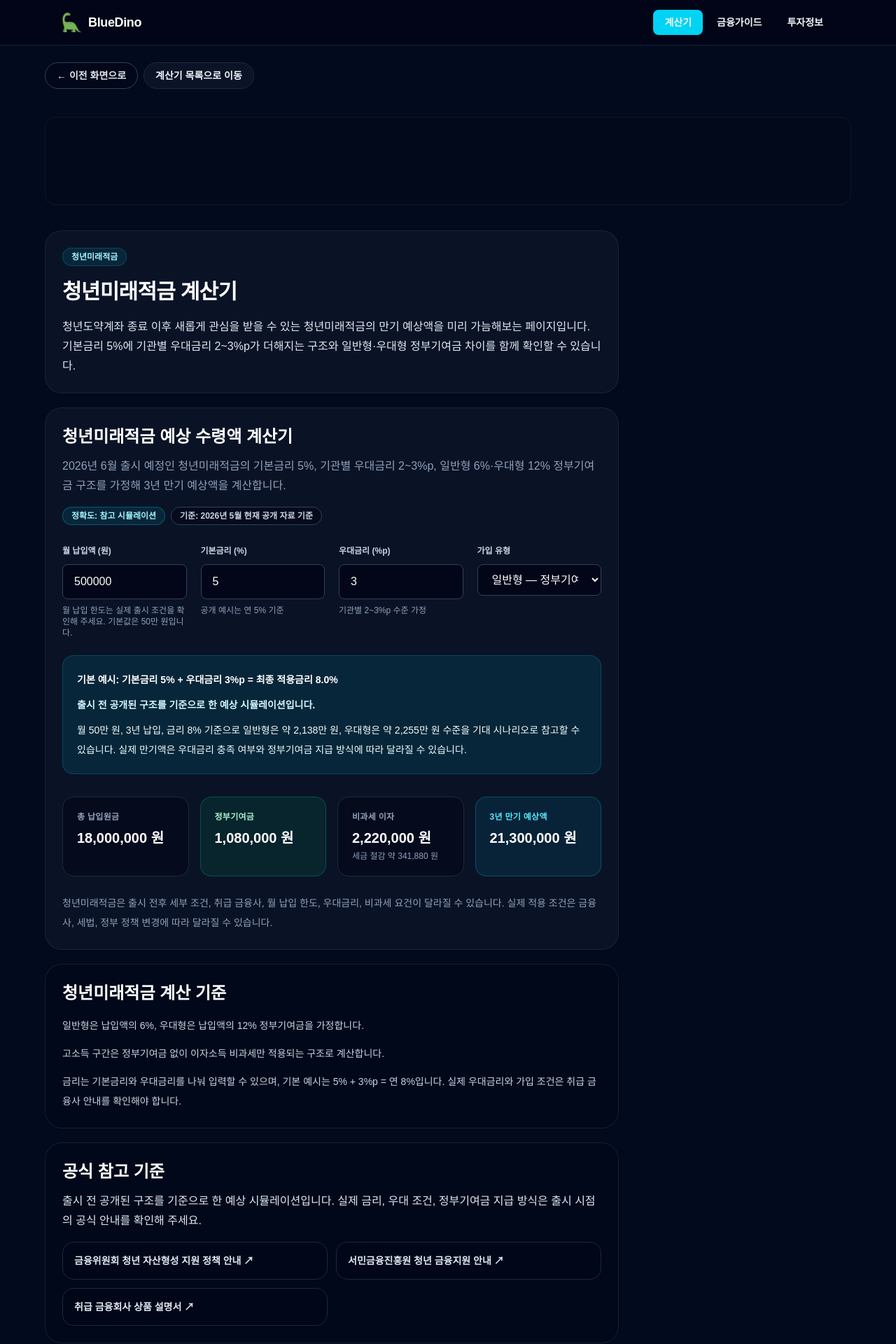
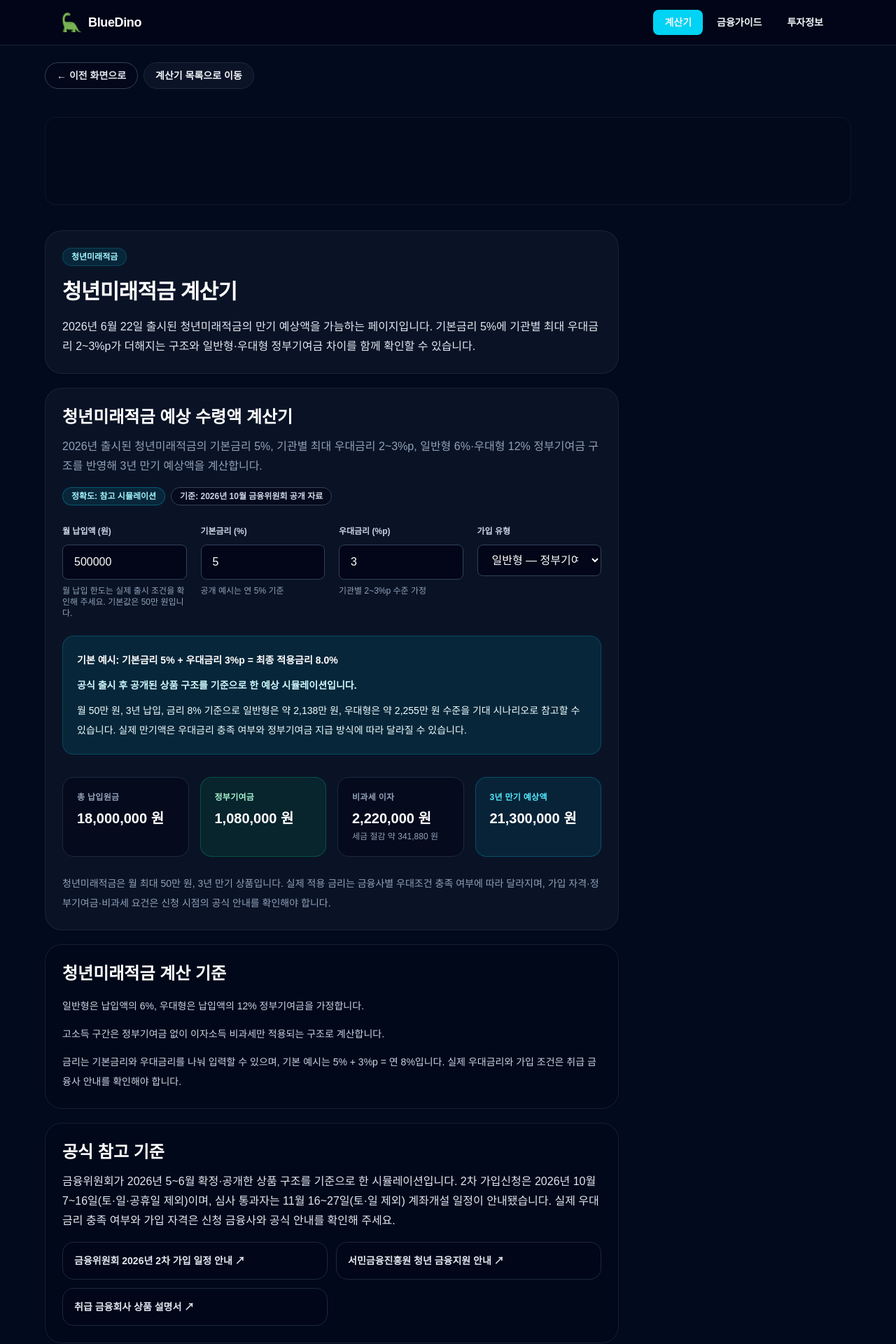
Before and after one commit to afternoonkim/bluedino, a Next.js app: page /cal/youth-future-savings in a window 1280 px wide. Shown: the top 1920 px of the page at 70% size. Built offline with nearby package versions, Linux system fonts and the light colour scheme; no server answers.

Commit message:
maintenance: refresh youth future savings guidance 2026-10-02

```diff
--- a/app/cal/youth-future-savings/YouthFutureSavingsClient.tsx
+++ b/app/cal/youth-future-savings/YouthFutureSavingsClient.tsx
@@ -41,10 +41,10 @@ export default function YouthFutureSavingsClient() {
   return (
     <section className="bd-card bd-card-padding">
       <h2 className="bd-title-md">청년미래적금 예상 수령액 계산기</h2>
-      <p className="bd-text-sub mt-3">2026년 6월 출시 예정인 청년미래적금의 기본금리 5%, 기관별 우대금리 2~3%p, 일반형 6%·우대형 12% 정부기여금 구조를 가정해 3년 만기 예상액을 계산합니다.</p>
+      <p className="bd-text-sub mt-3">2026년 출시된 청년미래적금의 기본금리 5%, 기관별 최대 우대금리 2~3%p, 일반형 6%·우대형 12% 정부기여금 구조를 반영해 3년 만기 예상액을 계산합니다.</p>
       <div className="mt-4 flex flex-wrap gap-2 text-xs font-semibold text-slate-300">
         <span className="rounded-full border border-cyan-400/30 bg-cyan-400/10 px-3 py-1 text-cyan-200">정확도: 참고 시뮬레이션</span>
-        <span className="rounded-full border border-slate-700 bg-slate-950/60 px-3 py-1">기준: 2026년 5월 현재 공개 자료 기준</span>
+        <span className="rounded-full border border-slate-700 bg-slate-950/60 px-3 py-1">기준: 2026년 10월 금융위원회 공개 자료</span>
       </div>
 
       <div className="mt-6 grid gap-5 md:grid-cols-4">
@@ -56,7 +56,7 @@ export default function YouthFutureSavingsClient() {
 
       <div className="mt-6 rounded-2xl border border-cyan-400/20 bg-cyan-400/10 p-5 text-sm leading-7 text-cyan-50">
         <p className="font-semibold text-white">기본 예시: 기본금리 5% + 우대금리 3%p = 최종 적용금리 {result.finalRate.toFixed(1)}%</p>
-        <p className="mt-2 font-semibold text-cyan-100">출시 전 공개된 구조를 기준으로 한 예상 시뮬레이션입니다.</p>
+        <p className="mt-2 font-semibold text-cyan-100">공식 출시 후 공개된 상품 구조를 기준으로 한 예상 시뮬레이션입니다.</p>
         <p className="mt-2">월 50만 원, 3년 납입, 금리 8% 기준으로 일반형은 약 2,138만 원, 우대형은 약 2,255만 원 수준을 기대 시나리오로 참고할 수 있습니다. 실제 만기액은 우대금리 충족 여부와 정부기여금 지급 방식에 따라 달라질 수 있습니다.</p>
       </div>
 
@@ -67,7 +67,7 @@ export default function YouthFutureSavingsClient() {
         <div className="rounded-2xl border border-cyan-500/30 bg-cyan-500/10 p-5"><div className="text-xs font-semibold uppercase tracking-wide text-cyan-300">3년 만기 예상액</div><div className="mt-2 text-xl font-bold text-white">{fmt(result.finalAmount)} 원</div></div>
       </div>
 
-      <p className="mt-6 text-sm leading-7 text-slate-400">청년미래적금은 출시 전후 세부 조건, 취급 금융사, 월 납입 한도, 우대금리, 비과세 요건이 달라질 수 있습니다. 실제 적용 조건은 금융사, 세법, 정부 정책 변경에 따라 달라질 수 있습니다.</p>
+      <p className="mt-6 text-sm leading-7 text-slate-400">청년미래적금은 월 최대 50만 원, 3년 만기 상품입니다. 실제 적용 금리는 금융사별 우대조건 충족 여부에 따라 달라지며, 가입 자격·정부기여금·비과세 요건은 신청 시점의 공식 안내를 확인해야 합니다.</p>
     </section>
   );
 }
--- a/app/cal/youth-future-savings/page.tsx
+++ b/app/cal/youth-future-savings/page.tsx
@@ -5,8 +5,8 @@ import PageTrustFooter from "@/components/trust/PageTrustFooter";
 
 const canonicalPath = "/cal/youth-future-savings";
 const pageUrl = `https://bluedino.kr${canonicalPath}`;
-const pageTitle = "청년미래적금 계산기 | 2026년 출시 예정 청년 적금 예상액 | BlueDino";
-const pageDescription = "2026년 6월 출시 예정인 청년미래적금의 기본금리 5%, 기관별 우대금리 2~3%p, 일반형 6%·우대형 12% 정부기여금 구조를 반영해 3년 만기 예상액을 계산하는 참고용 계산기입니다.";
+const pageTitle = "청년미래적금 계산기 | 2026 가입 일정·3년 만기 예상액 | BlueDino";
+const pageDescription = "2026년 출시된 청년미래적금의 기본금리 5%, 기관별 최대 우대금리 2~3%p, 일반형 6%·우대형 12% 정부기여금 구조를 반영해 3년 만기 예상액을 계산합니다.";
 
 export const metadata: Metadata = {
   title: pageTitle,
@@ -36,7 +36,7 @@ export default function Page() {
           <section className="bd-card bd-card-padding">
             <span className="bd-badge">청년미래적금</span>
             <h1 className="bd-title-lg mt-4">청년미래적금 계산기</h1>
-            <p className="bd-text-main mt-4">청년도약계좌 종료 이후 새롭게 관심을 받을 수 있는 청년미래적금의 만기 예상액을 미리 가늠해보는 페이지입니다. 기본금리 5%에 기관별 우대금리 2~3%p가 더해지는 구조와 일반형·우대형 정부기여금 차이를 함께 확인할 수 있습니다.</p>
+            <p className="bd-text-main mt-4">2026년 6월 22일 출시된 청년미래적금의 만기 예상액을 가늠하는 페이지입니다. 기본금리 5%에 기관별 최대 우대금리 2~3%p가 더해지는 구조와 일반형·우대형 정부기여금 차이를 함께 확인할 수 있습니다.</p>
           </section>
           <YouthFutureSavingsClient />
           <section className="bd-card-soft bd-card-padding">
@@ -49,9 +49,9 @@ export default function Page() {
           </section>
           <section className="bd-card-soft bd-card-padding">
             <h2 className="bd-title-md">공식 참고 기준</h2>
-            <p className="bd-text-main mt-3">출시 전 공개된 구조를 기준으로 한 예상 시뮬레이션입니다. 실제 금리, 우대 조건, 정부기여금 지급 방식은 출시 시점의 공식 안내를 확인해 주세요.</p>
+            <p className="bd-text-main mt-3">금융위원회가 2026년 5~6월 확정·공개한 상품 구조를 기준으로 한 시뮬레이션입니다. 2차 가입신청은 2026년 10월 7~16일(토·일·공휴일 제외)이며, 심사 통과자는 11월 16~27일(토·일 제외) 계좌개설 일정이 안내됐습니다. 실제 우대금리 충족 여부와 가입 자격은 신청 금융사와 공식 안내를 확인해 주세요.</p>
             <div className="mt-4 grid gap-3 md:grid-cols-2 text-sm font-semibold text-slate-200">
-              <a href="https://www.fsc.go.kr" target="_blank" rel="noopener noreferrer" className="rounded-2xl border border-slate-800 bg-slate-950/60 p-4 transition hover:border-cyan-400/50 hover:text-cyan-200">금융위원회 청년 자산형성 지원 정책 안내 ↗</a>
+              <a href="https://www.fsc.go.kr/no010101/87820" target="_blank" rel="noopener noreferrer" className="rounded-2xl border border-slate-800 bg-slate-950/60 p-4 transition hover:border-cyan-400/50 hover:text-cyan-200">금융위원회 2026년 2차 가입 일정 안내 ↗</a>
               <a href="https://www.kinfa.or.kr" target="_blank" rel="noopener noreferrer" className="rounded-2xl border border-slate-800 bg-slate-950/60 p-4 transition hover:border-cyan-400/50 hover:text-cyan-200">서민금융진흥원 청년 금융지원 안내 ↗</a>
               <a href="https://portal.kfb.or.kr" target="_blank" rel="noopener noreferrer" className="rounded-2xl border border-slate-800 bg-slate-950/60 p-4 transition hover:border-cyan-400/50 hover:text-cyan-200">취급 금융회사 상품 설명서 ↗</a>
             </div>
@@ -67,7 +67,7 @@ export default function Page() {
           </section>
         </div>
       </main>
-      <div className="bd-container-narrow bd-section"><PageTrustFooter pageKind="청년미래적금 계산기" updatedAt="2026-05-16" /></div>
+      <div className="bd-container-narrow bd-section"><PageTrustFooter pageKind="청년미래적금 계산기" updatedAt="2026-10-02" /></div>
     </>
   );
 }
--- a/app/sitemap.ts
+++ b/app/sitemap.ts
@@ -28,6 +28,7 @@ const STATIC_ROUTE_UPDATED_AT: Record<string, string> = {
   "/topics": "2026-07-05",
   "/cal/capital-gains": "2026-10-01",
   "/cal/dsr": "2026-10-01",
+  "/cal/youth-future-savings": "2026-10-02",
   "/info/guide": "2026-05-17",
   "/info/strategy": "2026-05-17",
   "/info/recommended-guides": "2026-05-17",
```
